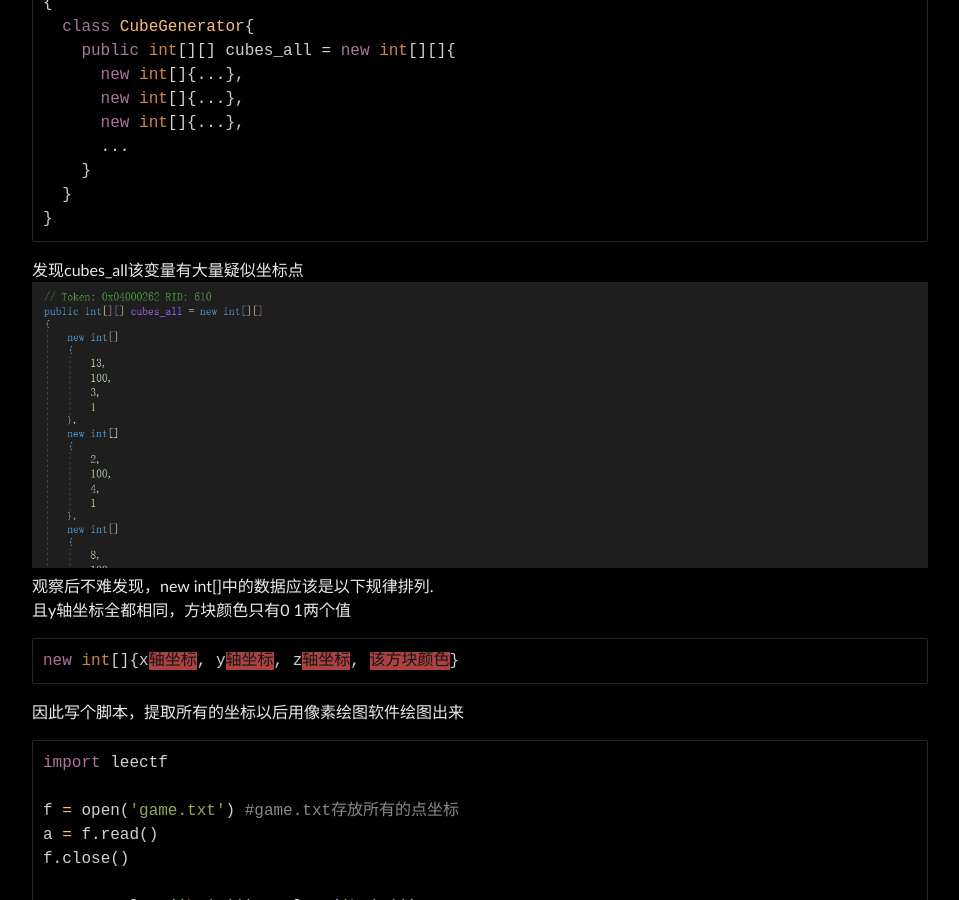
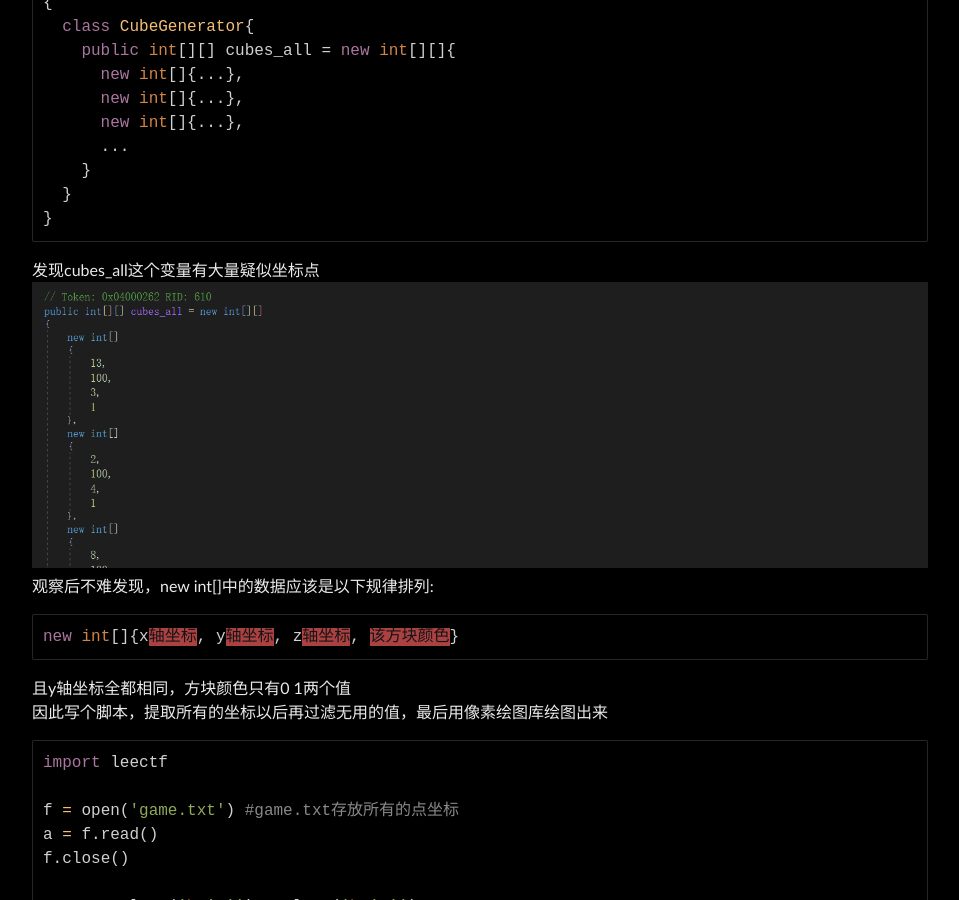
Before and after one commit to Leeyangee/leeyangee.github.io, a Jekyll site: the page built from _posts/2023-12-26-NCTF 2023 个人部分题解.md, in a window 1280 px wide and 900 px high, scrolled down 851 px. Shown: the whole window, without its empty margins (160-1119 px from the left). Built offline with Jekyll 4.4.1, drawn with Linux system fonts in a browser that asks for light colours.

Commit message:
Update 2023-12-26-NCTF 2023 个人部分题解.md

````diff
--- a/_posts/2023-12-26-NCTF 2023 个人部分题解.md
+++ b/_posts/2023-12-26-NCTF 2023 个人部分题解.md
@@ -27,14 +27,14 @@ published: true
   }
 }
 ```
-发现cubes_all该变量有大量疑似坐标点
+发现cubes_all这个变量有大量疑似坐标点
 ![avatar](/image/nctf-0.png)
-观察后不难发现，new int[]中的数据应该是以下规律排列.
-且y轴坐标全都相同，方块颜色只有0 1两个值
+观察后不难发现，new int[]中的数据应该是以下规律排列:
 ```c#
 new int[]{x轴坐标, y轴坐标, z轴坐标, 该方块颜色}
 ```
-因此写个脚本，提取所有的坐标以后用像素绘图软件绘图出来
+且y轴坐标全都相同，方块颜色只有0 1两个值
+因此写个脚本，提取所有的坐标以后再过滤无用的值，最后用像素绘图库绘图出来
 ```py
 import leectf
 
````
